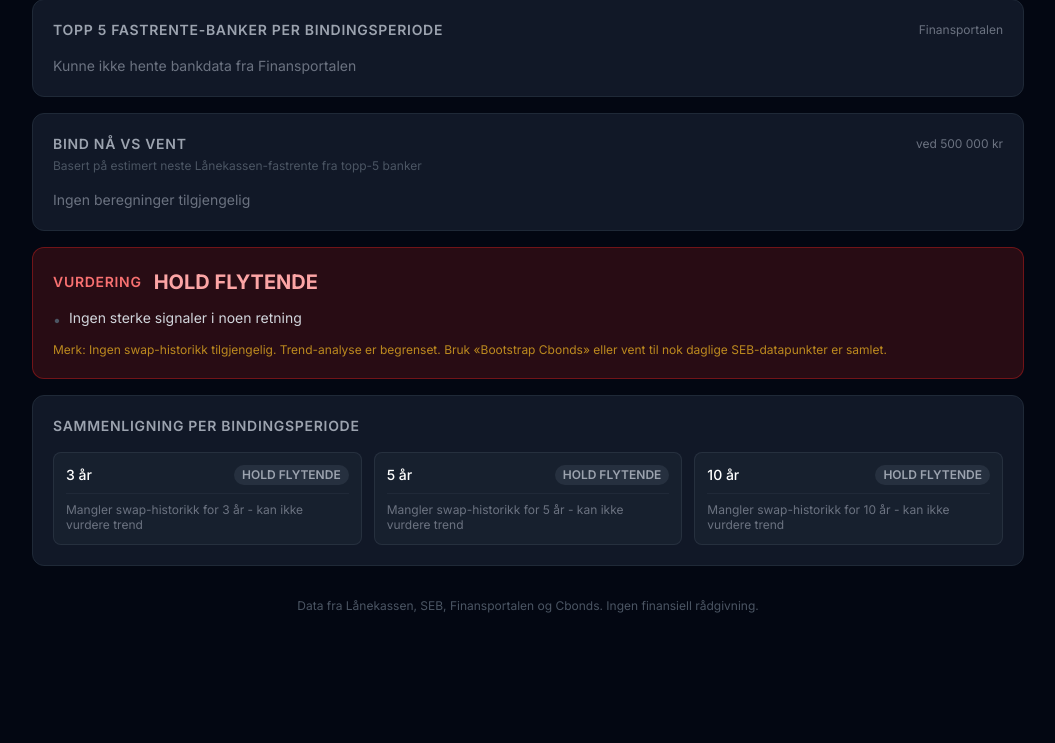
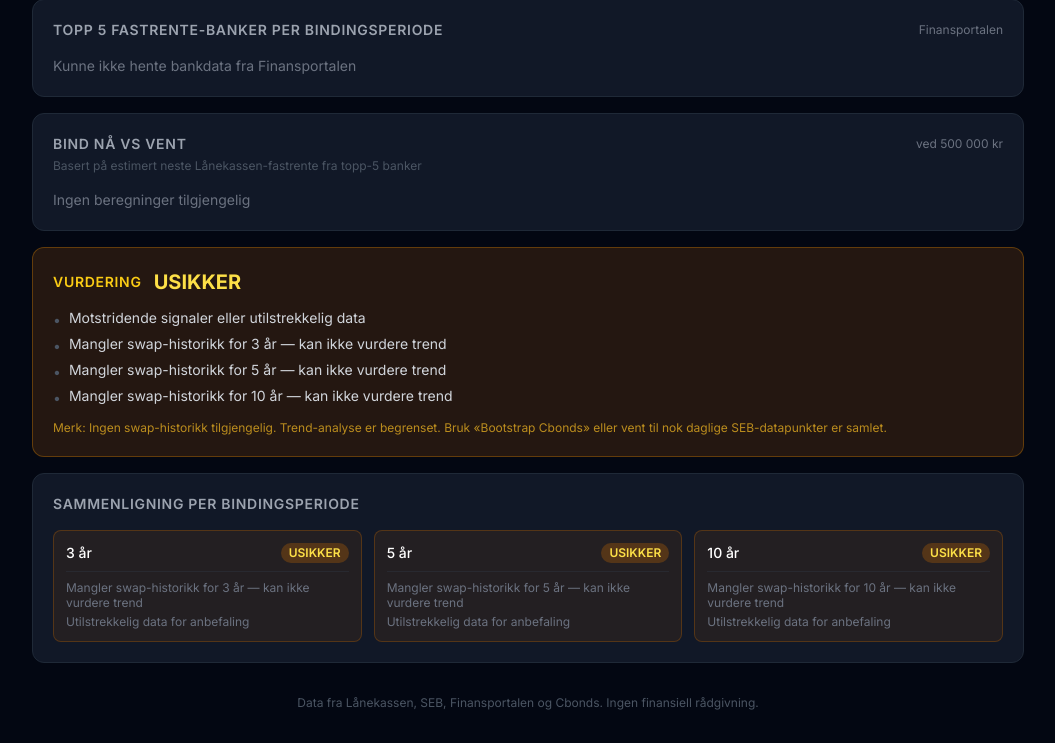
Before and after one commit to JorgenStensrudForte/studielan, a FastAPI app: page / in a window 1280 px wide. Shown: the part 593-1336 px from the top of the page, without its empty margins (112-1167 px from the left). Before the commit the page ends 1206 px from the top, so only its background shows below. Run offline with FastAPI, Linux system fonts and the light colour scheme; data that the repository does not hold is empty; some libraries are stand-ins or nearby versions.

Commit message:
vurdering: erstatt spread med est_diff som primærsignal
Spread (fast - flytende) er irrelevant for bind-eller-vent-beslutningen.
Bruker nå estimert rateendring som primærsignal og swap-trend som bekreftelse.

Co-Authored-By: Claude Opus 4.6 <noreply@anthropic.com>

```diff
--- a/app/main.py
+++ b/app/main.py
@@ -98,33 +98,34 @@ def _tenor_signal(
 ) -> TenorSignal:
     """Analyze a single tenor and produce a signal.
 
-    Key insight: When you bind in a søknadsvindu, you get the ALREADY SET
-    fastrente for the current period. The question is whether that fixed rate
-    will be better than staying on floating for the binding period.
+    Primary signal: est_diff = estimated next LK fastrente - current LK fastrente.
+      Positive → next period more expensive → bind now to lock in cheaper rate.
+      Negative → next period cheaper → wait for next window.
 
-    - Spread (fast - flytende) is what you pay TODAY for certainty.
-    - Estimated next LK rate tells you if the NEXT period's fastrente will be
-      higher or lower (useful for deciding: bind now or wait for next window).
-    - Swap trend tells you where the market expects rates to go.
+    Confirmation: swap trend shows market rate direction over last ~90 days.
+      Rising swap → market expects higher rates → confirms bind.
+      Falling swap → market expects lower rates → confirms wait.
     """
     label = TENOR_LABELS[tenor_key]
     reasons = []
 
-    # Spread: current fixed rate vs current floating rate
-    spread = None
+    # Current fixed rate
+    current_rate = None
     if lk:
-        fixed = getattr(lk, lk_attr)
-        if fixed is not None:
-            spread = round(fixed - lk.floating, 3)
+        current_rate = getattr(lk, lk_attr)
+
+    # Estimated next LK fastrente
+    est_next = estimated.estimated_lk if estimated else None
+    est_diff = estimated.diff if estimated else None
 
     # Swap trend from historical data
     swap_trend = None
     swap_days = 0
     has_trend = False
     if len(swap_history) >= 2:
-        current_rate = swap_history[-1]["rate"]
+        newest_rate = swap_history[-1]["rate"]
         oldest_rate = swap_history[0]["rate"]
-        swap_trend = round(current_rate - oldest_rate, 3)
+        swap_trend = round(newest_rate - oldest_rate, 3)
         try:
             newest_dt = datetime.fromisoformat(swap_history[-1]["observed_at"])
             oldest_dt = datetime.fromisoformat(swap_history[0]["observed_at"])
@@ -133,84 +134,93 @@ def _tenor_signal(
             swap_days = len(swap_history)
         has_trend = swap_days >= 14
 
-    # Estimated next LK fastrente (affects NEXT window, not this one)
-    est_next = estimated.estimated_lk if estimated else None
-    est_diff = estimated.diff if estimated else None
-
     # --- Build reasons (observations) ---
 
-    # Spread observation
-    if spread is not None:
-        if spread < 0:
-            reasons.append(f"Fast {label} er {abs(spread):.3f}pp BILLIGERE enn flytende - uvanlig gunstig")
-        elif spread < 0.15:
-            reasons.append(f"Lav spread ({spread:.3f}pp) - liten merkostnad for forutsigbarhet")
+    # Rate comparison: current vs estimated next
+    if current_rate is not None and est_next is not None and est_diff is not None:
+        if est_diff > 0.05:
+            reasons.append(
+                f"Nå: {current_rate:.3f}% → Est. neste: {est_next:.3f}% "
+                f"(+{est_diff:.3f}pp) — bind nå er billigere enn å vente"
+            )
+        elif est_diff < -0.05:
+            reasons.append(
+                f"Nå: {current_rate:.3f}% → Est. neste: {est_next:.3f}% "
+                f"({est_diff:.3f}pp) — neste periode forventes billigere"
+            )
         else:
-            reasons.append(f"Fast {label} er {spread:.3f}pp dyrere enn flytende")
+            reasons.append(
+                f"Nå: {current_rate:.3f}% → Est. neste: {est_next:.3f}% "
+                f"({est_diff:+.3f}pp) — omtrent uendret"
+            )
+    elif current_rate is not None:
+        reasons.append(f"Nåværende fastrente: {current_rate:.3f}% (mangler estimat for neste)")
 
     # Swap trend observation
     if has_trend:
         period_label = f"siste {swap_days}d" if swap_days < 80 else "siste 90d"
-        if swap_trend < -0.20:
-            reasons.append(f"Swap {label} falt {abs(swap_trend):.2f}pp {period_label} - markedet forventer lavere renter")
-        elif swap_trend > 0.20:
-            reasons.append(f"Swap {label} steg {swap_trend:.2f}pp {period_label} - markedet forventer høyere renter")
+        if swap_trend > 0.10:
+            reasons.append(f"Swap {label} steg {swap_trend:+.2f}pp {period_label} — markedet forventer høyere renter")
+        elif swap_trend < -0.10:
+            reasons.append(f"Swap {label} falt {swap_trend:+.2f}pp {period_label} — markedet forventer lavere renter")
         else:
             reasons.append(f"Swap {label} stabil ({swap_trend:+.2f}pp {period_label})")
     elif len(swap_history) < 2:
-        reasons.append(f"Mangler swap-historikk for {label} - kan ikke vurdere trend")
-
-    # Estimated next LK rate (informational: affects next window)
-    if est_diff is not None:
-        if est_diff > 0.05:
-            reasons.append(f"Neste periodes fastrente anslått til {est_next:.3f}% (opp {est_diff:.3f}pp) - denne renta er trolig billigere enn neste")
-        elif est_diff < -0.05:
-            reasons.append(f"Neste periodes fastrente anslått til {est_next:.3f}% (ned {abs(est_diff):.3f}pp) - kan lønne seg å vente til neste vindu")
+        reasons.append(f"Mangler swap-historikk for {label} — kan ikke vurdere trend")
 
     # --- Decision logic ---
-    falling_swap = has_trend and swap_trend < -0.20
-    rising_swap = has_trend and swap_trend > 0.20
-    est_next_cheaper = est_diff is not None and est_diff < -0.10
-    est_next_dearer = est_diff is not None and est_diff > 0.05
+    # Primary: estimated rate diff
+    est_bind = est_diff is not None and est_diff > 0.05  # next period dearer
+    est_wait = est_diff is not None and est_diff < -0.05  # next period cheaper
+    est_neutral = est_diff is not None and not est_bind and not est_wait
 
-    # 1. Negative spread: free lunch
-    if spread is not None and spread < 0:
-        return TenorSignal(tenor=label, recommendation="BIND", color="green",
-                           spread=spread, swap_trend=swap_trend, swap_trend_days=swap_days,
-                           estimated_next=est_next, reasons=reasons)
+    # Confirmation: swap trend
+    swap_rising = has_trend and swap_trend > 0.10
+    swap_falling = has_trend and swap_trend < -0.10
 
-    # 2. Clear "wait" signals: swap falling OR next period significantly cheaper
-    if falling_swap and not rising_swap:
-        return TenorSignal(tenor=label, recommendation="VENT", color="yellow",
-                           spread=spread, swap_trend=swap_trend, swap_trend_days=swap_days,
-                           estimated_next=est_next, reasons=reasons)
+    def _make(rec, color):
+        return TenorSignal(
+            tenor=label, recommendation=rec, color=color,
+            current_rate=current_rate, estimated_next=est_next,
+            est_diff=est_diff, swap_trend=swap_trend,
+            swap_trend_days=swap_days, reasons=reasons,
+        )
 
-    if est_next_cheaper and not rising_swap:
-        return TenorSignal(tenor=label, recommendation="VENT", color="yellow",
-                           spread=spread, swap_trend=swap_trend, swap_trend_days=swap_days,
-                           estimated_next=est_next, reasons=reasons)
+    # No estimate data at all → can't recommend
+    if est_diff is None:
+        if has_trend and swap_rising:
+            reasons.append("Swap stiger, men mangler rateestimat — vurder å binde")
+            return _make("USIKKER", "yellow")
+        reasons.append("Utilstrekkelig data for anbefaling")
+        return _make("USIKKER", "yellow")
 
-    # 3. "Bind" signals: need BOTH a directional signal AND low spread
-    #    We require at least one confirmed trend signal to say BIND
-    small_spread = spread is not None and spread < 0.25
-    has_bind_signal = rising_swap or (est_next_dearer and has_trend)
+    # 1. Est diff says BIND + swap confirms or is neutral → BIND
+    if est_bind and (swap_rising or not swap_falling):
+        return _make("BIND", "green")
 
-    if has_bind_signal and small_spread:
-        return TenorSignal(tenor=label, recommendation="BIND", color="green",
-                           spread=spread, swap_trend=swap_trend, swap_trend_days=swap_days,
-                           estimated_next=est_next, reasons=reasons)
+    # 2. Est diff says BIND but swap contradicts → USIKKER
+    if est_bind and swap_falling:
+        reasons.append("Estimat peker opp, men swap-trend peker ned — motstridende signaler")
+        return _make("USIKKER", "yellow")
 
-    # 4. Not enough data to make a strong call
-    if not has_trend and spread is not None and spread > 0:
-        reasons.append("Utilstrekkelig historikk for sikker anbefaling")
-        return TenorSignal(tenor=label, recommendation="USIKKER", color="yellow",
-                           spread=spread, swap_trend=swap_trend, swap_trend_days=swap_days,
-                           estimated_next=est_next, reasons=reasons)
+    # 3. Est diff says WAIT + swap confirms or is neutral → VENT
+    if est_wait and (swap_falling or not swap_rising):
+        return _make("VENT", "red")
 
-    # 5. Default: hold floating
-    return TenorSignal(tenor=label, recommendation="HOLD FLYTENDE", color="red",
-                       spread=spread, swap_trend=swap_trend, swap_trend_days=swap_days,
-                       estimated_next=est_next, reasons=reasons)
+    # 4. Est diff says WAIT but swap contradicts → USIKKER
+    if est_wait and swap_rising:
+        reasons.append("Estimat peker ned, men swap-trend peker opp — motstridende signaler")
+        return _make("USIKKER", "yellow")
+
+    # 5. Neutral est diff — use swap as tiebreaker
+    if est_neutral:
+        if swap_rising:
+            reasons.append("Rateestimat omtrent uendret, men swap stiger — kan lønne seg å binde")
+            return _make("BIND", "green")
+        if swap_falling:
+            reasons.append("Rateestimat omtrent uendret, men swap faller — kan lønne seg å vente")
+            return _make("VENT", "red")
+        return _make("USIKKER", "yellow")
 
 
 def _recommend(
@@ -218,7 +228,10 @@ def _recommend(
     swap_history: dict[str, list[dict]],
     estimates: list[EstimatedRate],
 ) -> Signal:
-    """Produce per-tenor signals and an overall recommendation."""
+    """Produce per-tenor signals and an overall recommendation.
+
+    Picks best tenor by highest est_diff (= most savings from binding now).
+    """
     est_by_label = {e.tenor: e for e in estimates}
     per_tenor = []
 
@@ -229,7 +242,6 @@ def _recommend(
         ts = _tenor_signal(tenor_key, lk, attr, history, estimated)
         per_tenor.append(ts)
 
-    # Overall: pick the best tenor to bind (if any)
     bind_tenors = [t for t in per_tenor if t.recommendation == "BIND"]
     wait_tenors = [t for t in per_tenor if t.recommendation == "VENT"]
     unsure_tenors = [t for t in per_tenor if t.recommendation == "USIKKER"]
@@ -237,11 +249,14 @@ def _recommend(
     reasons = []
 
     if bind_tenors:
-        # Prefer the tenor with the lowest (most negative) spread
-        best = min(bind_tenors, key=lambda t: t.spread if t.spread is not None else 999)
-        reasons.append(f"Beste binding: {best.tenor} (spread {best.spread:+.3f}pp)" if best.spread is not None else f"Beste binding: {best.tenor}")
+        # Prefer tenor with highest est_diff (biggest savings from binding now)
+        best = max(bind_tenors, key=lambda t: t.est_diff if t.est_diff is not None else -999)
+        if best.est_diff is not None:
+            reasons.append(f"Beste binding: {best.tenor} (neste rente est. {best.est_diff:+.3f}pp høyere)")
+        else:
+            reasons.append(f"Beste binding: {best.tenor}")
         for t in bind_tenors:
-            reasons.extend(t.reasons[:1])  # top reason per tenor
+            reasons.extend(t.reasons[:1])
         return Signal(
             recommendation=f"BIND {best.tenor.upper()}",
             color="green",
@@ -251,21 +266,21 @@ def _recommend(
         )
 
     if wait_tenors:
-        reasons.append("Rentene peker nedover - vent til neste vindu")
+        reasons.append("Estimert neste fastrente er lavere — vent til neste vindu")
         for t in wait_tenors:
             reasons.extend(t.reasons[:1])
         return Signal(
             recommendation="VENT",
-            color="yellow",
+            color="red",
             best_tenor=None,
             reasons=reasons,
             per_tenor=per_tenor,
         )
 
-    if unsure_tenors and not any(t.recommendation == "HOLD FLYTENDE" for t in per_tenor):
-        # All tenors are USIKKER (no swap history) — be honest about it
-        reasons.append("Mangler swap-historikk for trendanalyse")
-        reasons.append("Kjør bootstrap (Cbonds) eller vent til nok daglige SEB-datapunkter samles")
+    if unsure_tenors:
+        reasons.append("Motstridende signaler eller utilstrekkelig data")
+        for t in unsure_tenors:
+            reasons.extend(t.reasons[:1])
         return Signal(
             recommendation="USIKKER",
             color="yellow",
@@ -274,16 +289,11 @@ def _recommend(
             per_tenor=per_tenor,
         )
 
-    # Default: hold flytende
-    for t in per_tenor:
-        if t.spread is not None and t.spread > 0:
-            reasons.append(f"Fast {t.tenor}: +{t.spread:.3f}pp dyrere")
-    if not reasons:
-        reasons.append("Ingen sterke signaler i noen retning")
-
+    # Fallback (shouldn't normally happen)
+    reasons.append("Ingen sterke signaler i noen retning")
     return Signal(
-        recommendation="HOLD FLYTENDE",
-        color="red",
+        recommendation="USIKKER",
+        color="yellow",
         best_tenor=None,
         reasons=reasons,
         per_tenor=per_tenor,
@@ -407,7 +417,8 @@ async def api_dashboard(belop: int = Query(default=settings.default_loan_amount)
             "reasons": data["signal"].reasons,
             "per_tenor": [
                 {"tenor": t.tenor, "recommendation": t.recommendation, "color": t.color,
-                 "spread": t.spread, "swap_trend": t.swap_trend}
+                 "current_rate": t.current_rate, "estimated_next": t.estimated_next,
+                 "est_diff": t.est_diff, "swap_trend": t.swap_trend}
                 for t in data["signal"].per_tenor
             ],
         },
--- a/app/templates/partials/vurdering.html
+++ b/app/templates/partials/vurdering.html
@@ -29,7 +29,7 @@
     {% if not has_swap_history %}
     <p class="mt-3 text-xs text-amber-400/70">
         Merk: Ingen swap-historikk tilgjengelig. Trend-analyse er begrenset.
-        Bruk «Bootstrap Cbonds» eller vent til nok daglige SEB-datapunkter er samlet.
+        Bruk &laquo;Bootstrap Cbonds&raquo; eller vent til nok daglige SEB-datapunkter er samlet.
     </p>
     {% endif %}
 </div>
@@ -43,42 +43,50 @@
         <div class="rounded-lg p-3 border
             {% if ts.color == 'green' %}bg-emerald-900/20 border-emerald-800/50
             {% elif ts.color == 'yellow' %}bg-yellow-900/20 border-yellow-800/50
-            {% else %}bg-gray-800/50 border-gray-700/50{% endif %}">
+            {% else %}bg-red-900/20 border-red-800/50{% endif %}">
             <div class="flex items-center justify-between mb-2">
                 <span class="text-sm font-medium text-white">{{ ts.tenor }}</span>
                 <span class="text-xs font-semibold px-2 py-0.5 rounded-full
                     {% if ts.color == 'green' %}bg-emerald-800/50 text-emerald-300
                     {% elif ts.color == 'yellow' %}bg-yellow-800/50 text-yellow-300
-                    {% else %}bg-gray-700/50 text-gray-400{% endif %}">
+                    {% else %}bg-red-800/50 text-red-300{% endif %}">
                     {{ ts.recommendation }}
                 </span>
             </div>
 
             <div class="space-y-1 text-xs">
-                {% if ts.spread is not none %}
-                <div class="flex justify-between">
-                    <span class="text-gray-500">Spread:</span>
-                    <span class="font-mono
-                        {% if ts.spread < 0 %}text-emerald-400{% elif ts.spread > 0.20 %}text-red-400{% else %}text-gray-300{% endif %}">
-                        {{ "%+.3f"|format(ts.spread) }}pp
+                {% if ts.current_rate is not none and ts.estimated_next is not none %}
+                <div class="flex justify-between items-center">
+                    <span class="text-gray-500">Rente nå:</span>
+                    <span class="font-mono text-gray-300">{{ "%.3f"|format(ts.current_rate) }}%</span>
+                </div>
+                <div class="flex justify-between items-center">
+                    <span class="text-gray-500">Est. neste:</span>
+                    <span class="font-mono text-gray-300">{{ "%.3f"|format(ts.estimated_next) }}%</span>
+                </div>
+                {% if ts.est_diff is not none %}
+                <div class="flex justify-between items-center">
+                    <span class="text-gray-500">Endring:</span>
+                    <span class="font-mono font-medium
+                        {% if ts.est_diff > 0.05 %}text-emerald-400{% elif ts.est_diff < -0.05 %}text-red-400{% else %}text-gray-400{% endif %}">
+                        {{ "%+.3f"|format(ts.est_diff) }}pp
                     </span>
+                </div>
+                {% endif %}
+                {% elif ts.current_rate is not none %}
+                <div class="flex justify-between items-center">
+                    <span class="text-gray-500">Rente nå:</span>
+                    <span class="font-mono text-gray-300">{{ "%.3f"|format(ts.current_rate) }}%</span>
                 </div>
                 {% endif %}
 
                 {% if ts.swap_trend is not none %}
-                <div class="flex justify-between">
+                <div class="flex justify-between items-center mt-1 pt-1 border-t border-gray-700/30">
                     <span class="text-gray-500">Swap-trend ({{ ts.swap_trend_days }}d):</span>
                     <span class="font-mono
-                        {% if ts.swap_trend < -0.10 %}text-emerald-400{% elif ts.swap_trend > 0.10 %}text-red-400{% else %}text-gray-300{% endif %}">
+                        {% if ts.swap_trend > 0.10 %}text-emerald-400{% elif ts.swap_trend < -0.10 %}text-red-400{% else %}text-gray-400{% endif %}">
                         {{ "%+.2f"|format(ts.swap_trend) }}pp
                     </span>
-                </div>
-                {% endif %}
-
-                {% if ts.estimated_next is not none %}
-                <div class="flex justify-between">
-                    <span class="text-gray-500">Est. neste LK:</span>
-                    <span class="font-mono text-gray-300">{{ "%.3f"|format(ts.estimated_next) }}%</span>
                 </div>
                 {% endif %}
             </div>
```
Also changed, not shown: app/models.py (+4 -3 lines).
